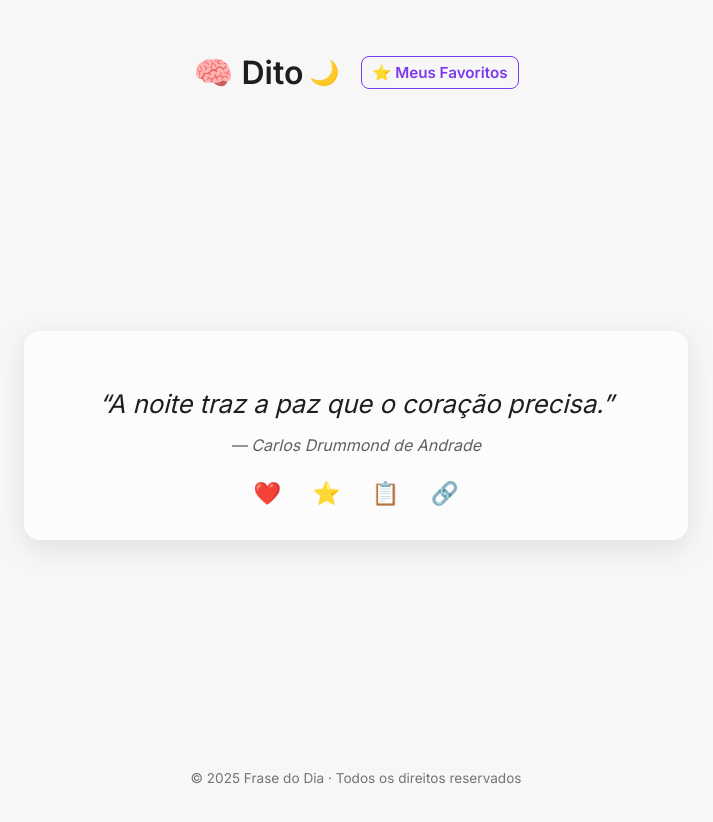
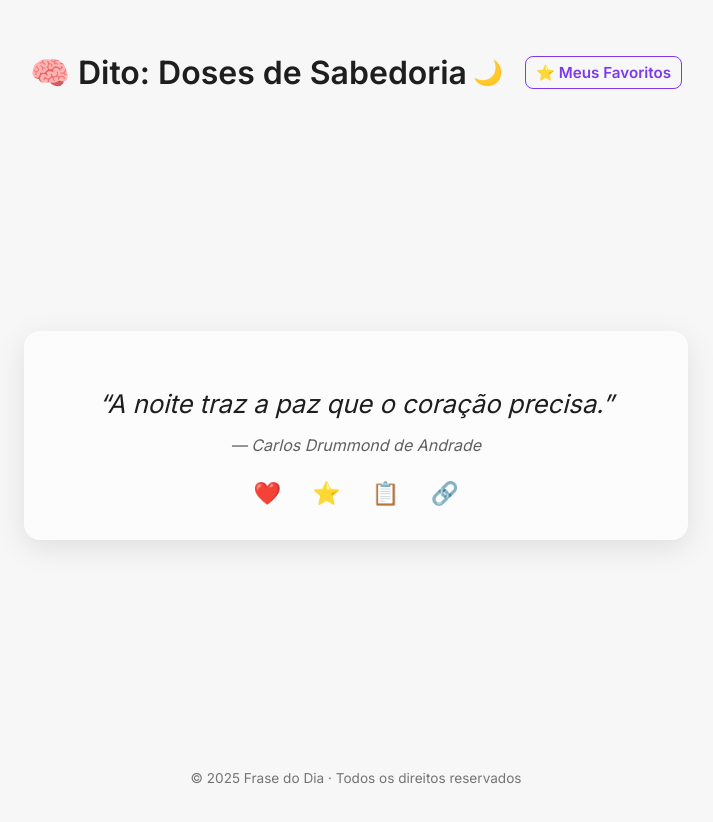
Before and after one commit to coelhubcompany/dito, a plain HTML site: page index.html in a window 1280 px wide. Shown: the whole page, without its empty margins (284-997 px from the left). Drawn offline with Linux system fonts and the light colour scheme.

Commit message:
Update index.html

```diff
--- a/index.html
+++ b/index.html
@@ -12,7 +12,7 @@
 <body>
   <div class="container">
     <header>
-      <h1>🧠 Dito</h1>
+      <h1>🧠 Dito: Doses de Sabedoria</h1>
       <div class="header-actions">
         <button id="toggle-tema" aria-label="Alternar tema">🌙</button>
         <a href="favoritos.html" class="favoritos-link" title="Ver favoritos">⭐ Meus Favoritos</a>
```
